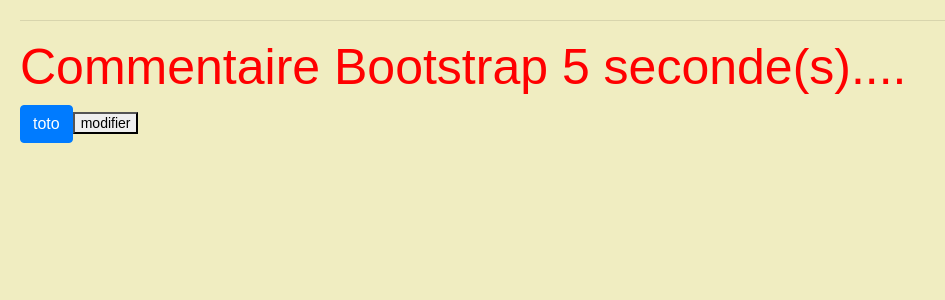
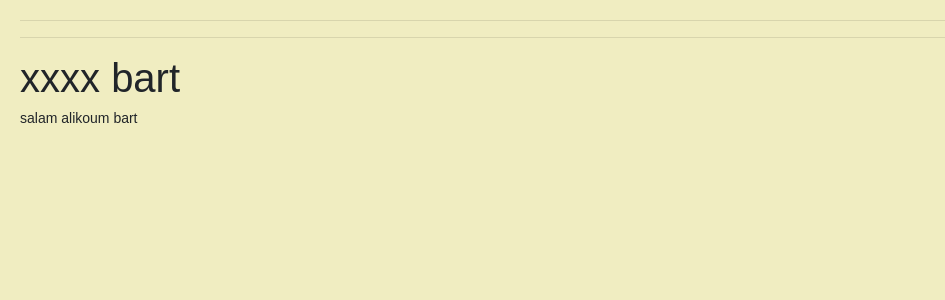
Before and after one commit to sitayebsofiane/react_app, a React (Create React App) app: page / in a window 1280 px wide. Shown: the top 300 px of the page, without its empty margins (0-945 px from the left). Built offline with nearby package versions, Linux system fonts and the light colour scheme.

Commit message:
la notion de context en react

```diff
--- a/src/app2.js
+++ b/src/app2.js
@@ -1,22 +1,20 @@
 
 import React, { Component } from 'react';
-import Bootstrap from './componentsApp2/Bootstrap';
+//import Bootstrap from './componentsApp2/Bootstrap';
+//import ParentComp from './componentsApp2/ParentComponent';
+import Profile from './componentsApp2/Profile';
+import {Context} from './componentsApp2/MyContext';
+import {user} from './componentsApp2/MyContext';
+class App2 extends Component {
 
-class App2 extends Component {
-    state = {
-      name:"toto"
-    }
-    modifier=()=>{
-      this.setState({
-        name:"lili"
-      })
-    }
     render() {
       return (
-        <>
-         <Bootstrap name={this.state.name}/>
-         <button onClick={this.modifier}>modifier</button>
-        </>
+        <Context.Provider value={user}>
+         {/*<Bootstrap/>*/}
+         {/* <ParentComp/> */}
+         <hr/>
+         <Profile/>
+        </Context.Provider>
       );
     }
   }
--- a/src/componentsApp/Cars.js
+++ b/src/componentsApp/Cars.js
@@ -9,7 +9,6 @@
         {name:'peugeot',color:'green',year:2003}
         ],
         titre:'catalogue'
-
      }
      addTenYears=()=>{
       const updatedState = this.state.voitures.map((param)=> param.year+=10);
--- a/src/componentsApp2/Bootstrap.js
+++ b/src/componentsApp2/Bootstrap.js
@@ -50,7 +50,6 @@
         return(
             <>
                 {titreAffichage}
-                <button className="btn btn-primary" > {this.props.name} </button>
             </>
         )
     }
--- /dev/null
+++ b/src/componentsApp2/MyContext.js
@@ -0,0 +1,8 @@
+import React from 'react';
+const user = {
+    name:'bart',
+}
+const Context = React.createContext(null);
+
+export {Context};
+export {user};
--- /dev/null
+++ b/src/componentsApp2/ParentComponent.js
@@ -0,0 +1,43 @@
+import React,{ Component, Fragment } from "react";
+import SimpleComp from "./SimpleComponent";
+import PureComp from "./PureComponent";
+import FunctionComp from "./FunctionComp";
+import './../css/myCss.css'
+
+
+class ParentComp extends Component{
+
+    constructor(props){
+        super(props)
+        this.state={
+          name:'SpiderMan'
+        }
+      }
+
+    shouldComponentUpdate(nextProps,nextState){
+        console.log("je suis dans shouldComponentUpdate")
+        console.log(this.state)
+        console.log(nextState)
+        return true
+        //return this.state.name !== nextState.name
+    }
+    changerEnBatman =()=>{
+        this.setState({
+            name:'Batman'
+        })
+    }
+
+    render(){
+        console.log("%c render() DU COMPASANT PARENT ","color:red")
+        return(
+            <Fragment>
+                <p><span className="purple">Parent Component </span>{this.state.name}</p>
+                <SimpleComp name={this.state.name} />
+                <PureComp name={this.state.name} />
+                <FunctionComp name={this.state.name} />
+                <button onClick={this.changerEnBatman}>Changer en Batman</button>
+            </Fragment>
+        )
+    }
+}
+export default ParentComp;
--- /dev/null
+++ b/src/componentsApp2/Profile.js
@@ -0,0 +1,19 @@
+import React ,{ Component } from 'react';
+import ProfileData from './ProfileData';
+import {Context} from './MyContext';
+
+class Profile extends Component{
+
+    render(){
+        let value = this.context;
+        console.log(value)
+        return(
+            <div>
+                <h1>xxxx {value.name}</h1>
+                <ProfileData  />
+            </div>
+        )
+    }
+}
+Profile.contextType=Context;
+export default Profile;
--- /dev/null
+++ b/src/componentsApp2/ProfileData.js
@@ -0,0 +1,21 @@
+import React, { Component } from 'react';
+import {Context} from './MyContext';
+
+class ProfileData extends Component{
+        render(){
+            return(
+        <Context.Consumer>
+
+       {
+            data=>{
+                return(<p>
+                    salam alikoum {data.name}
+                </p>)
+            }
+
+       }
+        </Context.Consumer>
+    )
+        }
+}
+export default ProfileData;
--- a/src/css/myCss.css
+++ b/src/css/myCss.css
@@ -4,6 +4,12 @@
 .red{
     color: red;
 }
+.purple{
+    color:purple;
+}
+.orange{
+    color: orange;
+}
 .bigFont{
     font-size: 40px;
     font-weight: bold;
--- a/src/index.js
+++ b/src/index.js
@@ -6,5 +6,5 @@
 
 //const rootElement = document.getElementById("root");
 const rootElement2 = document.getElementById("root2");
-// ReactDOM.render(<App />,rootElement);
+//ReactDOM.render(<App />,rootElement);
 ReactDOM.render(<App2 />,rootElement2);
```
Also changed, not shown: src/componentsApp2/FunctionComp.js (added, +11 -0 lines), src/componentsApp2/PureComponent.js (added, +16 -0 lines), src/componentsApp2/SimpleComponent.js (added, +16 -0 lines).
